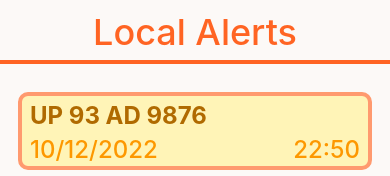
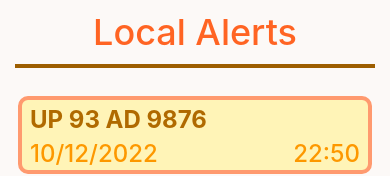
Before and after one commit to hv789/smart-naka, a React Native app: screen /LocalAlertsScreen in a window 390 px wide. Shown: the top 176 px of the page. Built offline with nearby package versions, Linux system fonts and the light colour scheme.

Commit message:
Corrected the HeaderBottomLine length

```diff
--- a/App.tsx
+++ b/App.tsx
@@ -30,7 +30,7 @@ function HomeTabs() {
         // headerTransparent: true,
         // headerTintColor: "#FFE15D",
         headerTitleAlign: "center",
-        // headerShadowVisible: false,
+        headerShadowVisible: false,
         tabBarActiveBackgroundColor: "#FFF4B7",
         tabBarStyle: {
           // backgroundColor: "#FFAE35",
@@ -69,8 +69,8 @@ function HomeTabs() {
           },
           headerStyle: {
             backgroundColor: "#fcf9f7",
-            borderBottomWidth: 4,
-            borderBottomColor: "#AF6A03",
+            // borderBottomWidth: 4,
+            // borderBottomColor: "#AF6A03",
           },
           headerTintColor: "#AF6A03",
           title: "Search History",
@@ -103,8 +103,8 @@ function HomeTabs() {
           },
           headerStyle: {
             backgroundColor: "#fcf9f7",
-            borderBottomWidth: 4,
-            borderBottomColor: "#FF6423",
+            // borderBottomWidth: 4,
+            // borderBottomColor: "#FF6423",
           },
           tabBarBadge: 3,
           title: "Local Alerts",
--- /dev/null
+++ b/components/HeaderBottomLine.tsx
@@ -0,0 +1,34 @@
+import { FC } from "react";
+import { View, Text, StyleSheet } from "react-native";
+
+const HorizontalLine: FC = () => {
+    return (
+        <View style={styles.dividerLine}>
+            <View style={styles.Line} />
+            {/* <Text style={styles.dividerLineText}>OR</Text> */}
+            {/* <View style={styles.Line} /> */}
+        </View>
+    );
+};
+
+export default HorizontalLine;
+
+const styles = StyleSheet.create({
+    dividerLine: {
+        flexDirection: "row",
+        justifyContent: "center",
+        alignSelf: "stretch",
+        // marginHorizontal: 1,
+        // marginVertical: 8,
+        overflow: "hidden",
+        alignItems: "center",
+        marginBottom: 20,
+    },
+    Line: {
+        borderTopWidth: 4,
+        width: "100%",
+        marginHorizontal: 8,
+        height: 0,
+        borderTopColor: "#9D5E00",
+    },
+});
--- a/screens/LocalAlertsScreen.tsx
+++ b/screens/LocalAlertsScreen.tsx
@@ -1,10 +1,12 @@
 import { View, Text, StyleSheet } from 'react-native';
 
+import HeaderBottomLine from '../components/HeaderBottomLine';
 import LocalAlertsItem from "../components/LocalAlertsItem";
 
 const LocalAlertsScreen = () => {
   return (
     <View style={styles.rootContainer}>
+      <HeaderBottomLine />
       <LocalAlertsItem
         VehicleNumber="UP 93 AD 9876"
         date="10/12/2022"
@@ -24,7 +26,7 @@ export default LocalAlertsScreen;
 const styles = StyleSheet.create({
   rootContainer: {
       flex: 1,
-      paddingTop: 20,
+      // paddingTop: 20,
       paddingHorizontal: 15,
       backgroundColor: '#fcf9f7',
   },
--- a/screens/SearchHistoryScreen.tsx
+++ b/screens/SearchHistoryScreen.tsx
@@ -2,12 +2,13 @@ import { View, Text, StyleSheet } from "react-native";
 
 import React from "react";
 
+import HeaderBottomLine from "../components/HeaderBottomLine";
 import HistoryItem from "../components/HistoryItem";
 
 const SearchHistoryScreen = () => {
-
   return (
       <View style={styles.rootContainer}>
+        <HeaderBottomLine />
         <HistoryItem
           VehicleNumber="UP 93 AD 9876"
           date="10/12/2022"
@@ -27,7 +28,7 @@ export default SearchHistoryScreen;
 const styles = StyleSheet.create({
   rootContainer: {
     flex: 1,
-    paddingTop: 20,
+    // paddingTop: 20,
     paddingHorizontal: 15,
     backgroundColor: "#fcf9f7",
   },
```
Lines whose indentation alone changed are shown as unchanged.
